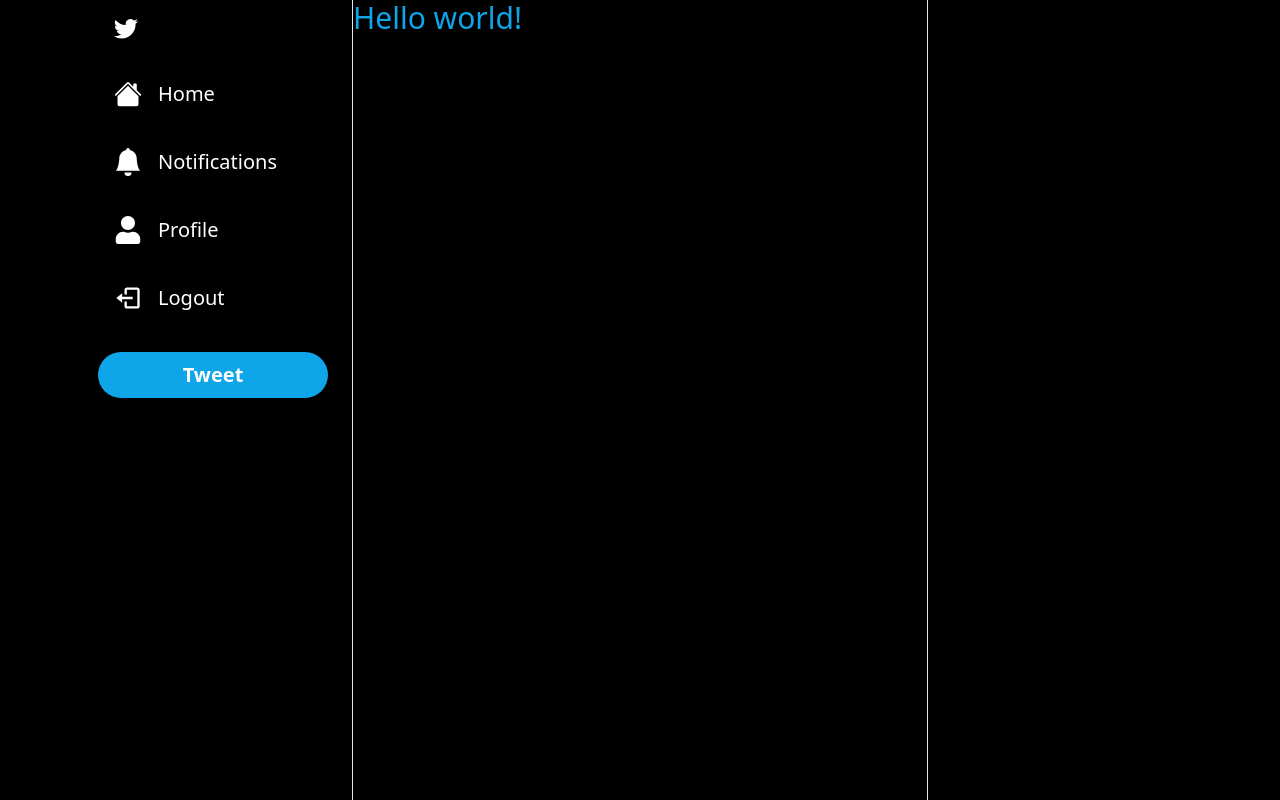
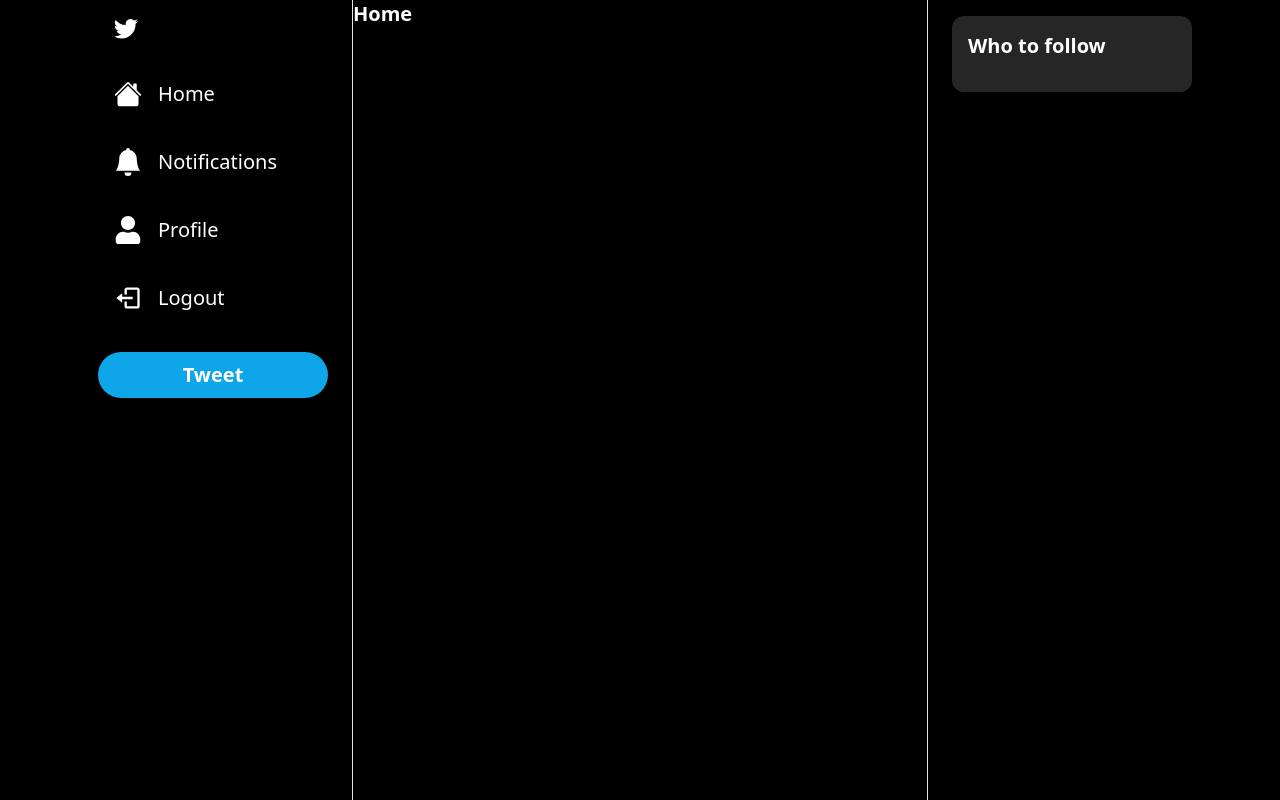
Before and after one commit to Brainiac5l0th/twitter-clone, a Next.js app: page / in a window 1280 px wide. Built offline with nearby package versions, Linux system fonts and the light colour scheme.

Commit message:
header added

```diff
--- /dev/null
+++ b/components/FollowBar.tsx
@@ -0,0 +1,14 @@
+const FollowBar = () => {
+  return (
+    <div className="px-6 py-4 hidden lg:block">
+      <div className="bg-neutral-800 rounded-xl p-4">
+        <h2 className="text-white text-xl font-semibold">Who to follow</h2>
+        <div className="flex flex-col gap-6 mt-4">
+          {/* {@todo user list } */}
+        </div>
+      </div>
+    </div>
+  );
+};
+
+export default FollowBar;
--- /dev/null
+++ b/components/Header.tsx
@@ -0,0 +1,33 @@
+import { useRouter } from "next/router";
+import { useCallback } from "react";
+import { BiArrowBack } from "react-icons/bi";
+
+interface HeaderProps {
+  label: string;
+  showBackArrow?: boolean;
+}
+
+const Header: React.FC<HeaderProps> = ({ label, showBackArrow }) => {
+  const router = useRouter();
+  const handleBack = useCallback(() => {
+    router.back();
+  }, [router]);
+
+  return (
+    <div className="border-b-[1px" border-neutral-800 p-5>
+      <div className="flex flex-row items-center gap-2">
+        {showBackArrow && (
+          <BiArrowBack
+            onClick={handleBack}
+            color={"White"}
+            size={20}
+            className="cursor-pointer hover:opacity-70 transition"
+          />
+        )}
+        <h1 className="text-white text-xl font-semibold">{label}</h1>
+      </div>
+    </div>
+  );
+};
+
+export default Header;
--- a/components/Layout.tsx
+++ b/components/Layout.tsx
@@ -1,4 +1,5 @@
 import React from "react";
+import FollowBar from "./FollowBar";
 import Sidebar from "./Sidebar";
 
 interface LayoutProps {
@@ -12,8 +13,9 @@
         <div className="grid grid-cols-4 h-full">
           <Sidebar />
           <div className="col-span-3 lg:col-span-2 border-x-[1px] border-nutral-800">
-            {children}S
+            {children}
           </div>
+          <FollowBar />
         </div>
       </div>
     </div>
--- a/pages/index.tsx
+++ b/pages/index.tsx
@@ -1,5 +1,11 @@
+import Header from "@/components/Header";
+
 const Home = () => {
-  return <div className="text-3xl text-sky-500">Hello world!</div>;
+  return (
+    <>
+      <Header label="Home" />
+    </>
+  );
 };
 
 export default Home;
```
